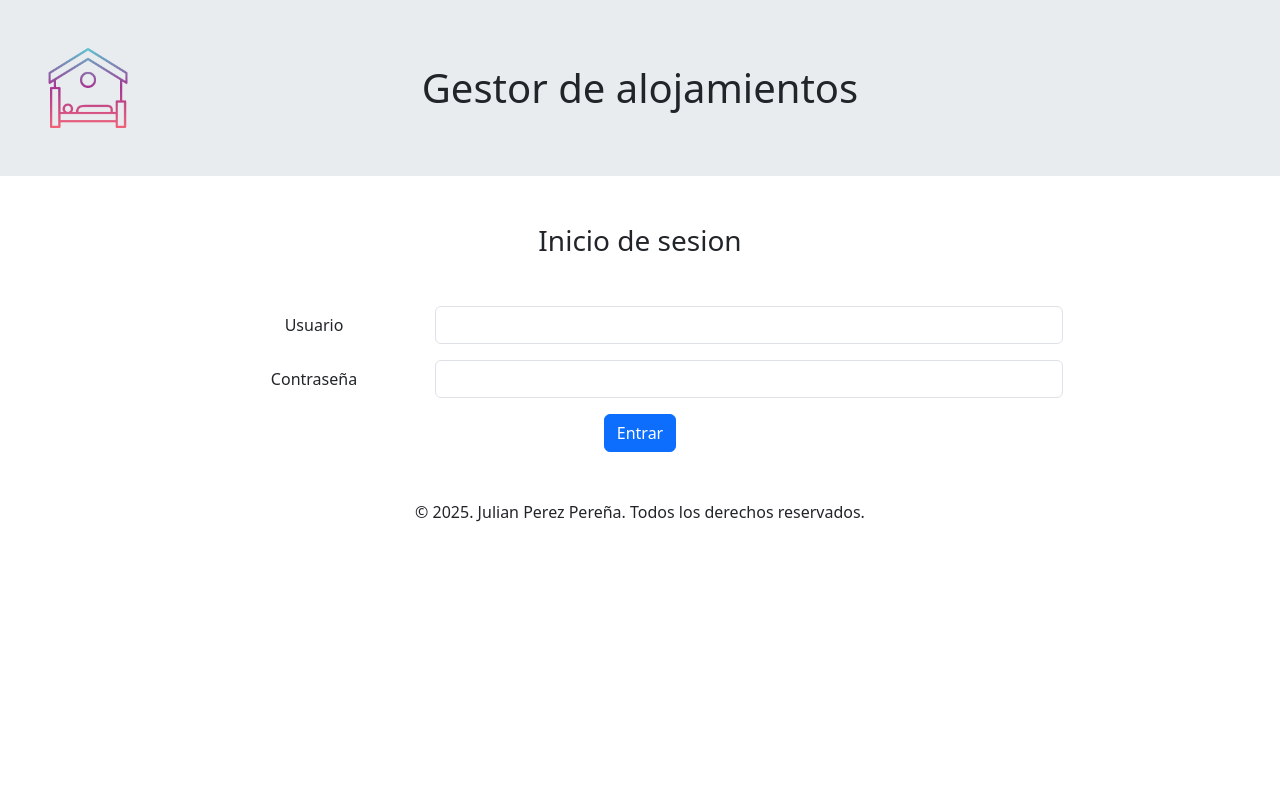
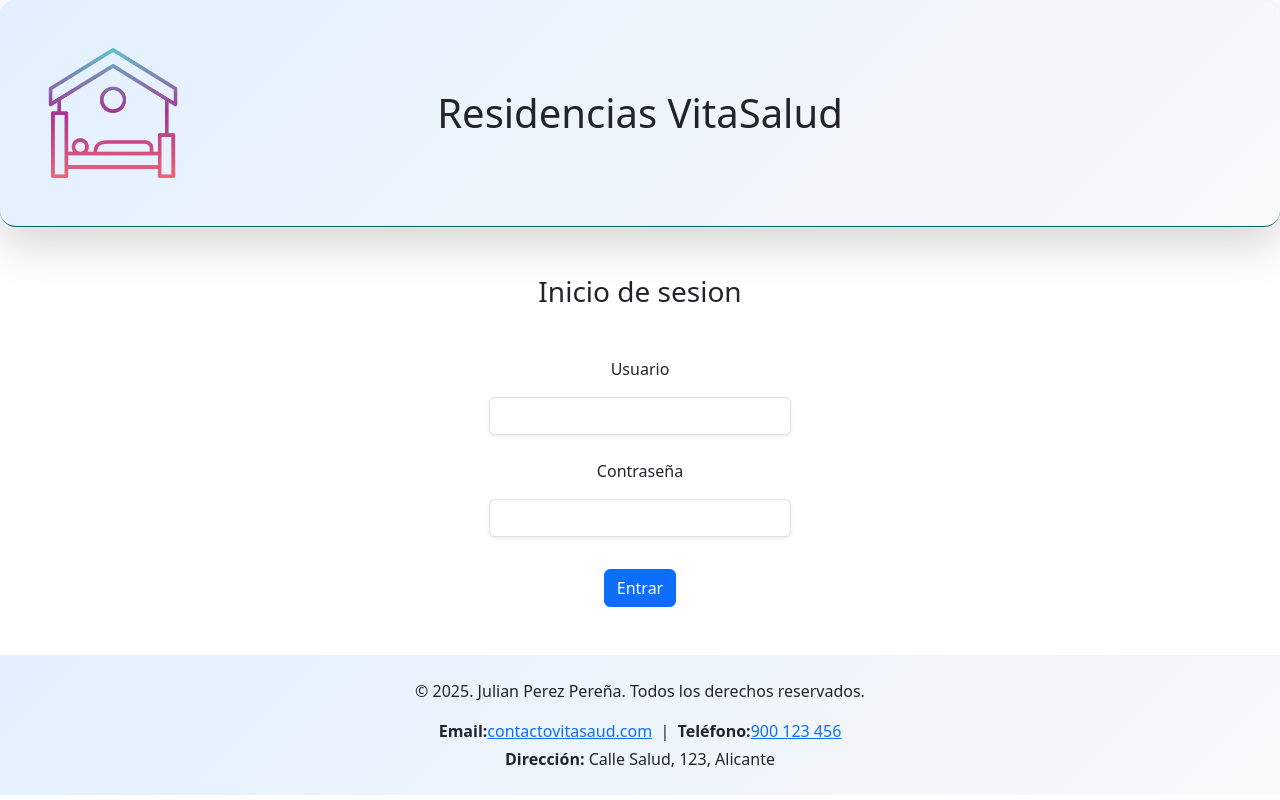
Before and after one commit to Julian-1994/Gestor-Alojamiento-Residencia, an Angular app in the folder Gestor_Alojamiento/FrontEnd/gestorAlojamientoFront/: page /login in a window 1280 px wide. Built offline with nearby package versions, Linux system fonts and the light colour scheme.

Commit message:
Version 16. Diseñando user html

```diff
--- a/Gestor_Alojamiento/FrontEnd/gestorAlojamientoFront/src/app/admin/admin.component.css
+++ b/Gestor_Alojamiento/FrontEnd/gestorAlojamientoFront/src/app/admin/admin.component.css
@@ -9,3 +9,8 @@
   box-shadow: 0 8px 32px 0 rgba(31, 38, 135, 0.15);
 
 }
+
+.footer-admin {
+  background: linear-gradient(135deg, #e3f0ff 0%, #f9f9f9 100%);
+
+}
--- a/Gestor_Alojamiento/FrontEnd/gestorAlojamientoFront/src/app/admin/admin.component.html
+++ b/Gestor_Alojamiento/FrontEnd/gestorAlojamientoFront/src/app/admin/admin.component.html
@@ -31,7 +31,7 @@
 <!-- Tabla Reservas -->
 <div *ngIf="mostrarReservas" class="mb-5">
   <h2 class="text-center">Reservas</h2>
-  <button class="btn btn-success mb-3" (click)="abrirReservaTrasRecarga()">Añadir Reserva</button>
+  <button class="btn btn-success mb-3" (click)="abrirReservaTrasRecarga()">Añadir Reservas</button>
 
   <!-- Filtros -->
   <div class="row g-2 mb-4">
@@ -55,9 +55,9 @@
       <thead class="table-light">
         <tr>
           <th>ID</th>
-          <th>Persona DNI</th>
-          <th>Establecimiento ID</th>
-          <th>Habitación ID</th>
+          <th>DNI Paciente</th>
+          <th>ID Establecimiento</th>
+          <th>ID Habitacion</th>
           <th>Fecha Entrada</th>
           <th>Fecha Salida</th>
           <th>Motivo Entrada</th>
@@ -68,7 +68,7 @@
       <tbody>
         <tr *ngFor="let r of reservasFiltradas">
           <td>{{ r.id}}</td>
-          <td>{{ r.personaDni }}</td>
+          <td>{{ r.personaDni }}<button class="btn btn-link btn-sm p-0 ms-2" (click)="verPaciente(r.personaDni)">Ver paciente</button></td>
           <td>{{ r.establecimientoId }}</td>
           <td>{{ r.habitacionId }}</td>
           <td>{{ r.fechaEntrada | date:'yyyy/MM/dd' }}</td>
@@ -82,6 +82,28 @@
         </tr>
       </tbody>
     </table>
+    <!-- Modal flotante para mostrar datos del paciente -->
+<div *ngIf="pacienteSeleccionado" class="modal show d-block" tabindex="-1" style="background: rgba(0,0,0,0.3); position: fixed; top:0; left:0; width:100vw; height:100vh; z-index:1050;">
+  <div class="modal-dialog">
+    <div class="modal-content p-3">
+      <div class="modal-header">
+        <h5 class="modal-title">Datos del paciente</h5>
+        <button type="button" class="btn-close" (click)="cerrarPaciente()"></button>
+      </div>
+      <div class="modal-body">
+        <p><strong>Nombre:</strong> {{ pacienteSeleccionado.nombre }}</p>
+        <p><strong>Apellidos:</strong> {{ pacienteSeleccionado.apellidos }}</p>
+        <p><strong>DNI:</strong> {{ pacienteSeleccionado.dni }}</p>
+        <p><strong>Fecha Nacimiento:</strong> {{ pacienteSeleccionado.fechaNacimiento | date:'dd/MM/yyyy' }}</p>
+        <p><strong>Teléfono:</strong> {{ pacienteSeleccionado.telefono }}</p>
+        <p><strong>Email:</strong> {{ pacienteSeleccionado.email }}</p>
+      </div>
+      <div class="modal-footer">
+        <button class="btn btn-secondary" (click)="cerrarPaciente()">Cerrar</button>
+      </div>
+    </div>
+  </div>
+</div>
   </div>
 
   <!-- Mensaje si no hay resultados -->
--- a/Gestor_Alojamiento/FrontEnd/gestorAlojamientoFront/src/app/admin/admin.component.ts
+++ b/Gestor_Alojamiento/FrontEnd/gestorAlojamientoFront/src/app/admin/admin.component.ts
@@ -48,6 +48,8 @@ export class AdminComponent implements OnInit {
   buscandoHabitaciones = false;
   buscandoEstablecimientos = false;
   buscandoUsuarios = false;
+  pacienteSeleccionado: any = null;
+
 
   filtroReservas = { dni: '', establecimientoId: '', fechaDesde: '', fechaHasta: '' };
   filtroPersonas = { nombre: '', apellidos: '', dni: '' };
@@ -543,6 +545,14 @@ verTodasHabitaciones() {
     this.usuariosFiltrados = [...this.usuarios];
   }
 
+  verPaciente(dni: string) {
+  this.pacienteSeleccionado = this.personas.find(p => p.dni === dni);
+}
+
+cerrarPaciente() {
+  this.pacienteSeleccionado = null;
+}
+
   // Mostrar nombre de persona en una reserva (en la tabla)
   getNombrePersonaDeReserva(reserva: ReservaDTO): string {
     const persona = this.personas.find(p => p.dni === reserva.personaDni);
--- a/Gestor_Alojamiento/FrontEnd/gestorAlojamientoFront/src/app/login.component.css
+++ b/Gestor_Alojamiento/FrontEnd/gestorAlojamientoFront/src/app/login.component.css
@@ -0,0 +1,13 @@
+
+.header-admin {
+  border-bottom: 1px solid #026669; /* Azul oscuro solo abajo */
+  background: linear-gradient(135deg, #e3f0ff 0%, #f9f9f9 100%);
+  box-shadow: 0 8px 32px 0 rgba(31, 38, 135, 0.15);
+
+}
+
+
+.footer-admin {
+  background: linear-gradient(135deg, #e3f0ff 0%, #f9f9f9 100%);
+
+}
--- a/Gestor_Alojamiento/FrontEnd/gestorAlojamientoFront/src/app/login.component.html
+++ b/Gestor_Alojamiento/FrontEnd/gestorAlojamientoFront/src/app/login.component.html
@@ -1,13 +1,13 @@
-<div class="bg-body-secondary p-5 w-100 mb-5">
-  <div class="row align-items-center">
+<div class="bg-primary-subtle p-5 w-100 mb-5 shadow-lg rounded-4 header-admin">
+  <div class="row align-items-center g-0">
     <!-- Imagen a la izquierda -->
     <div class="col-2 text-start">
-      <img src="./R (2).png" alt="Logo" width="80" height="80">
+        <img src="./R (2).png" alt="Logo" width="130" height="130">
     </div>
 
     <!-- Título centrado -->
     <div class="col-8 text-center">
-      <h1 class="m-0">{{ title }}</h1>
+      <h1 class="m-0 ms-md-0 ms-5 ">Residencias VitaSalud</h1>
     </div>
 
     <!-- Columna vacía para balancear -->
@@ -16,27 +16,33 @@
 </div>
     <h3 class="text-center mb-5">Inicio de sesion</h3>
     <form (ngSubmit)="login()" class="needs-validation" novalidate>
-      <div class="form-group row justify-content-center">
-        <label for="usuario" class="col-form-label text-center col-md-2 mb-3">Usuario</label>
-        <div class="col-md-6">
-          <input type="text" class="form-control" id="usuario" [(ngModel)]="usuario" name="usuario" required>
-        </div>
-      </div>
-      <div class="form-group row justify-content-center">
-        <label for="contrasenya" class="col-form-label text-center col-md-2">Contraseña</label>
-        <div class="col-md-6">
-          <input type="password" class="form-control mb-3" id="contrasenya" [(ngModel)]="contrasenya" name="contrasenya" required>
-        </div>
-      </div>
-      <div class="text-center">
+       <div class="row justify-content-center mb-2">
+    <div class="col-md-3 mb-3 text-center">
+      <label for="usuario" class="form-label mb-3">Usuario</label>
+      <input type="text" class="form-control shadow-sm" id="usuario" [(ngModel)]="usuario" name="usuario" required>
+    </div>
+  </div>
+  <div class="row justify-content-center mb-3">
+    <div class="col-md-3 mb-3 text-center">
+      <label for="contrasenya" class="form-label mb-3">Contraseña</label>
+      <input type="password" class="form-control shadow-sm" id="contrasenya" [(ngModel)]="contrasenya" name="contrasenya" required>
+    </div>
+  </div>
+  <div class="text-center">
+
         <button type="submit" class="btn btn-primary">Entrar</button>
       </div>
     </form>
     <p *ngIf="error" class="text-danger mt-3 text-center">{{ error }}</p>
 
 
-  <footer class="text-center mt-5">
+  <footer class="text-center mt-5 bg-primary-subtle py-4 footer-admin">
     <div class="container">
       <p>&copy; 2025. Julian Perez Pereña. Todos los derechos reservados.</p>
+     <p class="mb-1">
+      <strong>Email:</strong> <a href="mailto:contacto@vitasaud.com">contactovitasaud.com</a> &nbsp;|&nbsp;
+      <strong>Teléfono:</strong> <a href="tel:+34900123456">900 123 456</a>
+    </p>
+    <p class="mb-0"><strong>Dirección:</strong> Calle Salud, 123, Alicante</p>
     </div>
   </footer>
--- a/Gestor_Alojamiento/FrontEnd/gestorAlojamientoFront/src/app/user/user.component.css
+++ b/Gestor_Alojamiento/FrontEnd/gestorAlojamientoFront/src/app/user/user.component.css
@@ -0,0 +1,13 @@
+
+.header-admin {
+  border-bottom: 1px solid #026669; /* Azul oscuro solo abajo */
+  background: linear-gradient(135deg, #e3f0ff 0%, #f9f9f9 100%);
+  box-shadow: 0 8px 32px 0 rgba(31, 38, 135, 0.15);
+
+}
+
+
+.footer-admin {
+  background: linear-gradient(135deg, #e3f0ff 0%, #f9f9f9 100%);
+
+}
--- a/Gestor_Alojamiento/FrontEnd/gestorAlojamientoFront/src/app/user/user.component.html
+++ b/Gestor_Alojamiento/FrontEnd/gestorAlojamientoFront/src/app/user/user.component.html
@@ -1,4 +1,18 @@
-<h1 class="text-center bg-primary-subtle p-4 mb-5">Panel de Usuario</h1>
+<div class="bg-primary-subtle p-5 w-100 mb-5 shadow-lg rounded-4 header-admin">
+  <div class="row align-items-center g-0">
+    <!-- Imagen a la izquierda -->
+    <div class="col-2 text-start">
+      <img src="./R (2).png" alt="Logo" width="130" height="130">
+    </div>
+    <!-- Título centrado -->
+    <div class="col-8 text-center">
+      <h1 class="m-0 ms-md-0 ms-5">Residencias VitaSalud</h1>
+    </div>
+    <!-- Columna vacía para balancear -->
+    <div class="col-2"></div>
+  </div>
+</div>
+
 <h4 class="mb-5 text-center">Buscar Reservas</h4>
 
 <!-- Filtros de búsqueda -->
@@ -163,3 +177,13 @@
     </div>
   </div>
 </div>
+<footer class="text-center mt-5 bg-primary-subtle py-4 footer-admin">
+    <div class="container">
+      <p>&copy; 2025. Julian Perez Pereña. Todos los derechos reservados.</p>
+     <p class="mb-1">
+      <strong>Email:</strong> <a href="mailto:contacto@vitasaud.com">contactovitasaud.com</a> &nbsp;|&nbsp;
+      <strong>Teléfono:</strong> <a href="tel:+34900123456">900 123 456</a>
+    </p>
+    <p class="mb-0"><strong>Dirección:</strong> Calle Salud, 123, Alicante</p>
+    </div>
+  </footer>
```
Also changed, not shown: 1 other file (tests, documents, lock files or other folders).
